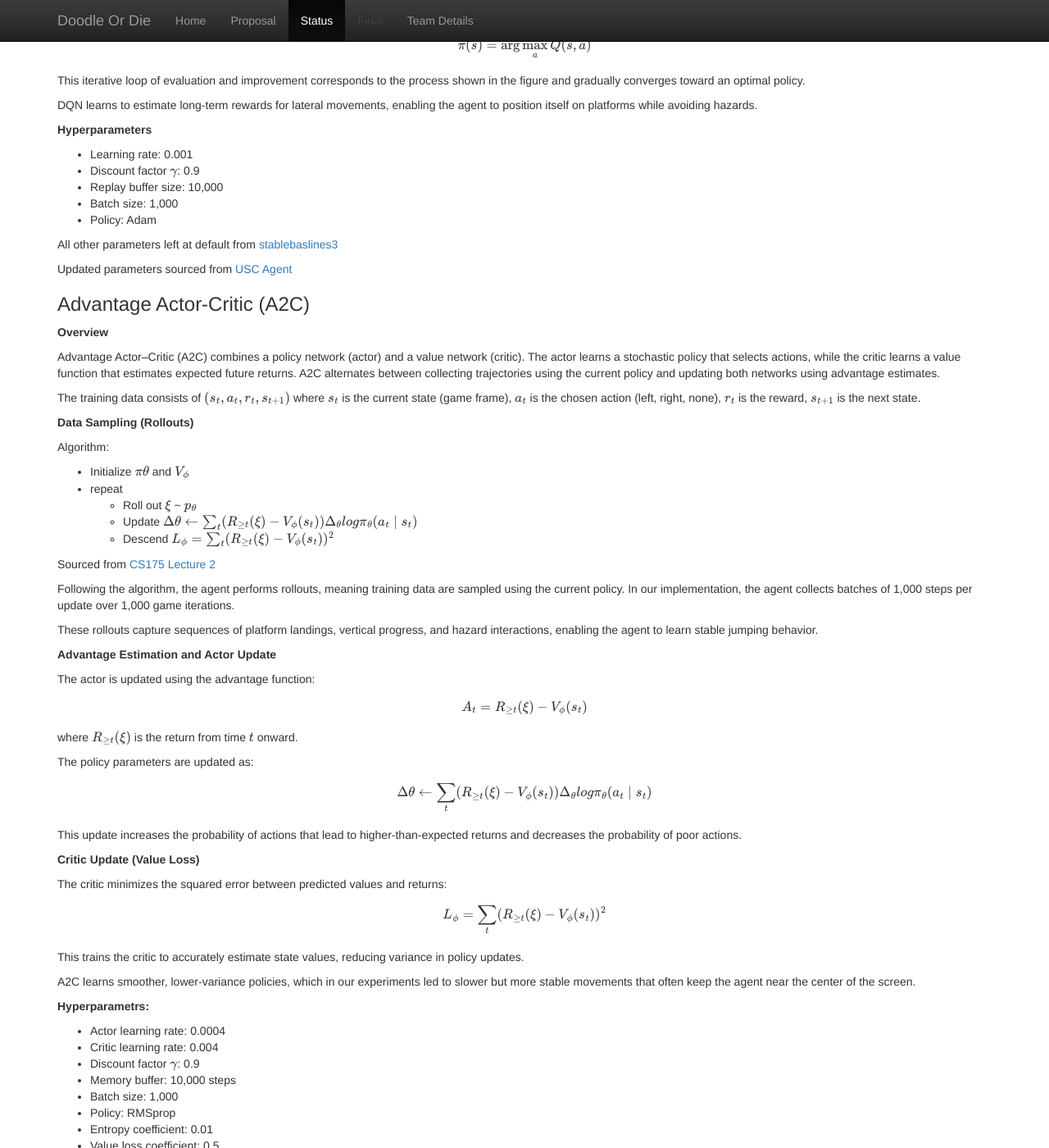
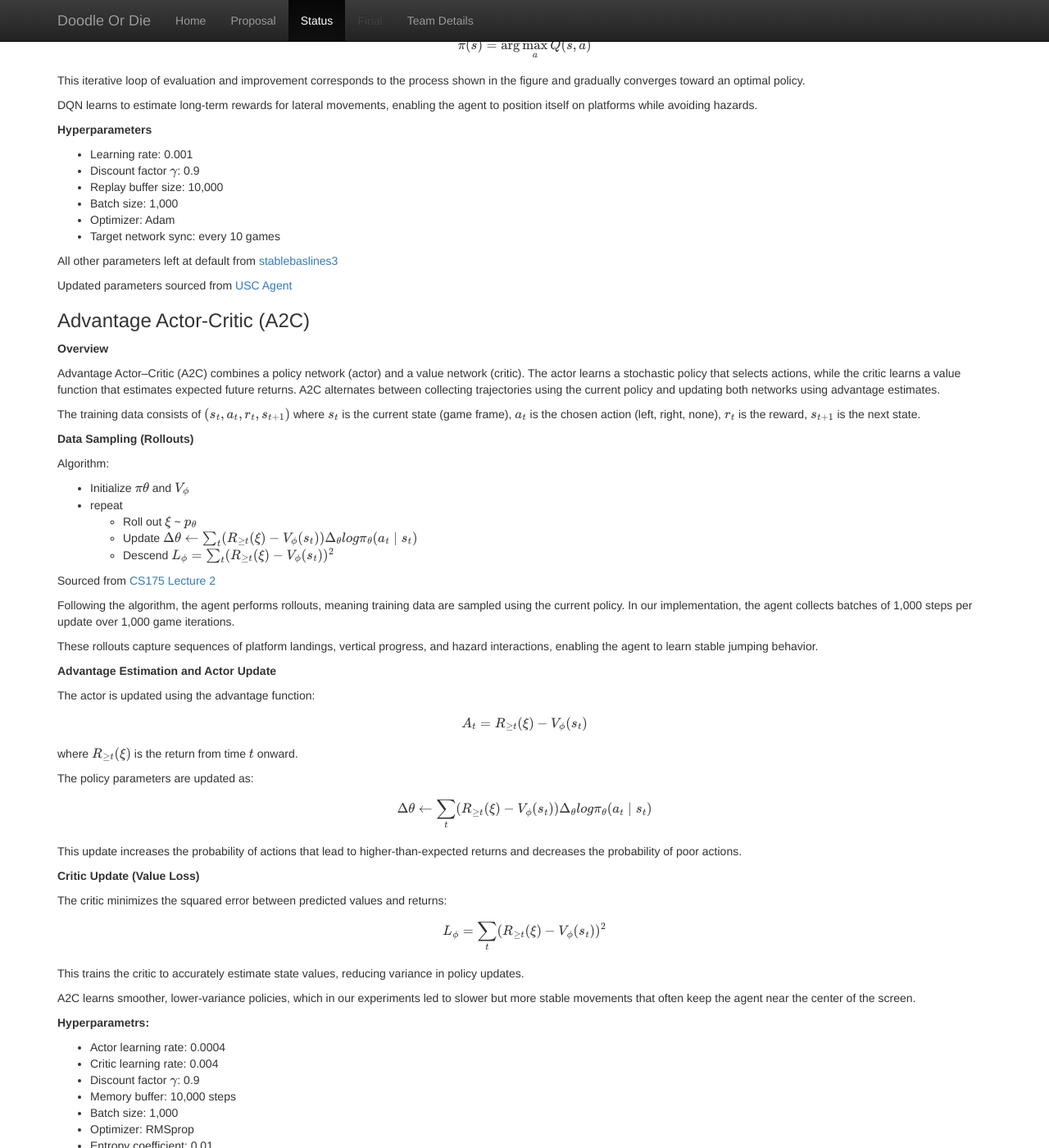
Before and after one commit to abheekg11/Doodle-Or-Die, a Jekyll site: the page built from docs/status.md, in a window 1280 px wide and 1400 px high, scrolled down 1903 px. Shown: the whole window at 82% size. Built offline with Jekyll 4.4.1, drawn with Linux system fonts in a browser that asks for light colours; formulas are drawn with MathJax 3; some of the changed text lies outside the part shown.

Commit message:
Clarify optimizer terminology in status.md
Updated terminology from 'Policy' to 'Optimizer' for clarity.

```diff
--- a/docs/status.md
+++ b/docs/status.md
@@ -102,7 +102,8 @@ DQN learns to estimate long-term rewards for lateral movements, enabling the age
 - Discount factor $$\gamma$$: 0.9
 - Replay buffer size: 10,000
 - Batch size: 1,000
-- Policy: Adam
+- Optimizer: Adam
+- Target network sync: every 10 games
 
 All other parameters left at default from [stablebaslines3](https://stable-baselines3.readthedocs.io/en/master/modules/dqn.html)
 
@@ -161,7 +162,7 @@ A2C learns smoother, lower-variance policies, which in our experiments led to sl
 - Discount factor $$\gamma$$: 0.9
 - Memory buffer: 10,000 steps
 - Batch size: 1,000
-- Policy: RMSprop
+- Optimizer: RMSprop
 - Entropy coefficient: 0.01
 - Value loss coefficient: 0.5
 
@@ -201,7 +202,7 @@ After each update, the policy is improved by shifting towards actions with posit
 - Discount factor $$\gamma$$: 0.9
 - Memory buffer: 10,000 steps
 - Batch size: 1,000
-- Policy: Adam
+- Optimizer: Adam
 - Clip parameter $$\epsilon$$: 0.2
 - Value loss coefficient: 0.5
 - Entropy coefficient: 0.01
```
